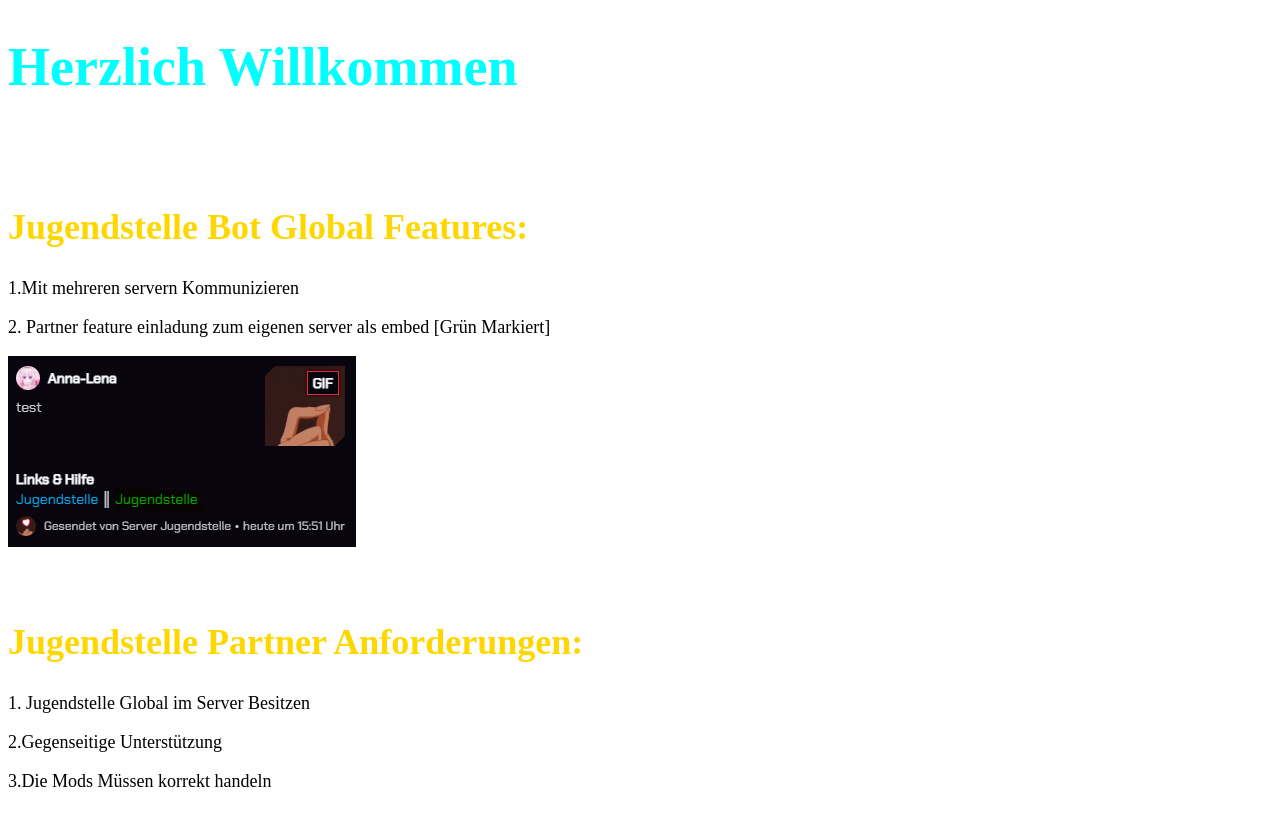
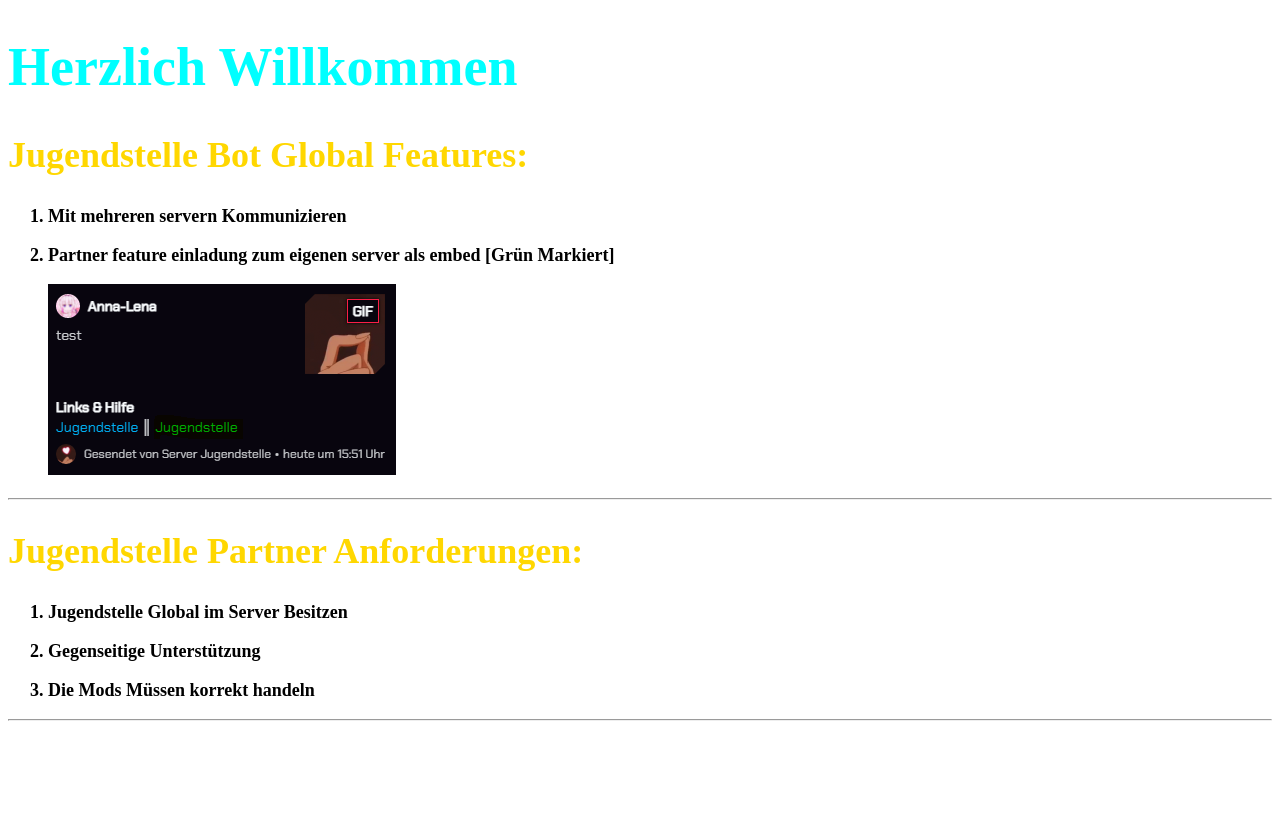
Before and after one commit to AnnaLena15/repositoryfirst, a plain HTML site: page index.html in a window 1280 px wide. After the commit the page ends 800 px from the top, so only its background shows below. Drawn offline with Linux system fonts and the light colour scheme.

Commit message:
ueberarbeitetes html

```diff
--- a/css/style.css
+++ b/css/style.css
@@ -15,3 +15,9 @@ html{
     color: gold;
     font-weight: bold;
 }
+.bot-features {
+    font-weight: bold;
+}
+.partner-anforderungen {
+    font-weight: bold;
+}
--- a/index.html
+++ b/index.html
@@ -4,34 +4,36 @@
     <meta charset="UTF-8">
     <meta http-equiv="X-UA-Compatible" content="IE=edge">
     <meta name="viewport" content="width=device-width, initial-scale=1.0">
-    <title>Document</title>
+    <title>Discord Global Bot</title>
     <link rel="stylesheet" href="css/style.css">
 </head>
 <h1 class="titel">Herzlich Willkommen</h1>
 
-<br />
-<br />
 <div class="bot-features">
 <h2 class="titel-h2">Jugendstelle Bot Global Features:</h2>
 
-<p>1.Mit mehreren servern Kommunizieren</p>
+<ol>
+<li><p>Mit mehreren servern Kommunizieren</p></li>
 
-<p>2. Partner feature einladung zum eigenen server als embed [Gr&uuml;n Markiert]</p>
+<li><p>Partner feature einladung zum eigenen server als embed [Gr&uuml;n Markiert]</p></li>
 
-<p><img alt="" src="https://raw.githubusercontent.com/AnnaLena15/repositoryfirst/main/images/partner.png"/></p>
+<img alt="serveremmbet" src="https://raw.githubusercontent.com/AnnaLena15/repositoryfirst/main/images/partner.png"/>
+</ol>
+<hr>
+</div>
 
-</div>
-<p>&nbsp;</p>
 <div class="partner-anforderungen">
 <h2 class="titel-h2">Jugendstelle Partner Anforderungen:&nbsp;&nbsp;</h2>
 
-<p>1. Jugendstelle Global im Server Besitzen</p>
+<ol>
+<li><p>Jugendstelle Global im Server Besitzen</p></li>
 
-<p>2.Gegenseitige Unterst&uuml;tzung</p>
+<li><p>Gegenseitige Unterst&uuml;tzung</p></li>
 
-<p>3.Die Mods M&uuml;ssen korrekt handeln</p>
+<li><p>Die Mods M&uuml;ssen korrekt handeln</p></li>
 
+</ol>
 </div>
-<p>&nbsp;</p>
+<hr>
 </body>
 </html>
```
